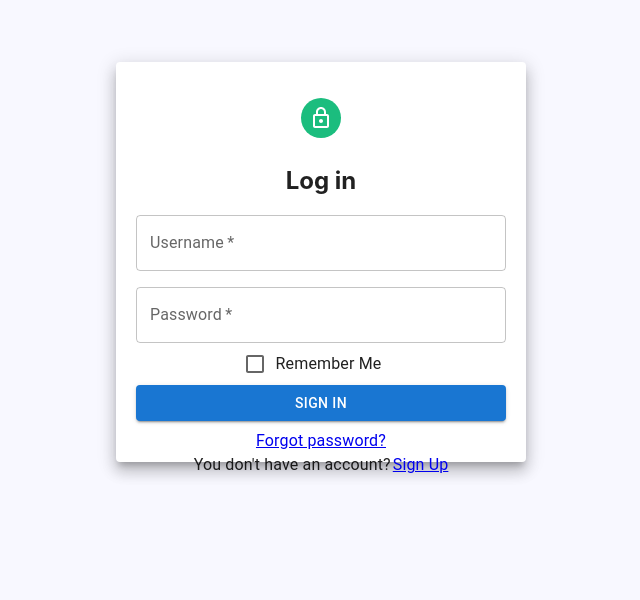
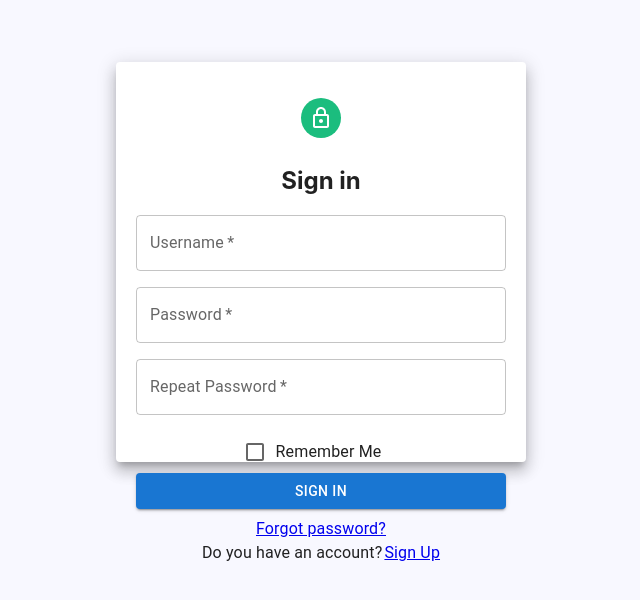
Before and after one commit to ricardomart26/Pong-game, a React (Create React App) app in the folder pong_frontend/: page / in a window 1280 px wide. Shown: the part 138-738 px from the top of the page, without its empty margins (319-959 px from the left). Built offline with nearby package versions, Linux system fonts and the light colour scheme.

Commit message:
Adjusted routes for login and signup, and added the repeat password frontend, still need to do the logic

```diff
--- a/pong_frontend/src/App.tsx
+++ b/pong_frontend/src/App.tsx
@@ -3,24 +3,22 @@ import { Routes, Route } from 'react-router-dom';
 import GameMenu from './scenes/menu';
 import Game from './scenes/game';
 import LoginPage from './scenes/login';
+import SignupPage from './scenes/signup';
 
 
 function App() {
   return (
     <div className="App">
       <Routes>
-        <Route path="/" element={<LoginPage/>}></Route>
+        <Route path="/" element={<SignupPage/>}></Route>
+        <Route path="/login" element={<LoginPage/>}></Route>
         <Route path="/menu" element={<GameMenu/>}></Route>
 
         {/* <Route path="/game" element={<Canvas/>}></Route> */}
         <Route path="/game">
           <Route path=":option" element={<Game/>}/>
-          <Route path="me" element={<Game/>}/>
         </Route>
-
       </Routes>
-      {/* <GameMenu/> */}
-      {/* <Canvas/> */}
     </div>
   );
 }
--- a/pong_frontend/src/scenes/login/index.tsx
+++ b/pong_frontend/src/scenes/login/index.tsx
@@ -6,7 +6,6 @@ import { Link } from "react-router-dom";
 import React, { useState } from "react";
 
 const LoginPage = () => {
-
 
     const [username, setUsername] = useState<string>('');
     const [password, setPassword] = useState<string>('');
@@ -44,11 +43,6 @@ const LoginPage = () => {
                         label="Remember Me"
                     />
                     <Button style={buttonStyle} type="submit" color="primary" fullWidth variant="contained"> Sign in </Button>
-                    <Typography>
-                        <Link to="#">
-                            Forgot password?
-                        </Link>
-                    </Typography>
                     <Typography> You don't have an account?
                         <Link to="#" style={{paddingLeft: 2}}>
                             Sign Up
--- a/pong_frontend/src/scenes/signup/index.tsx
+++ b/pong_frontend/src/scenes/signup/index.tsx
@@ -36,6 +36,7 @@ const SignupPage = () => {
                     <h2>Sign in</h2>
                     <TextField label="Username" onChange={(e: React.ChangeEvent<HTMLInputElement>) => setUsername(e.target.value)} required placeholder="Enter username..." fullWidth sx={{paddingBottom: 2}}></TextField>
                     <TextField label="Password" onChange={(e: React.ChangeEvent<HTMLInputElement>) => setPassword(e.target.value)} required placeholder="Enter password..." type="password" fullWidth sx={{paddingBottom: 2}}></TextField>
+                    <TextField label="Repeat Password" onChange={(e: React.ChangeEvent<HTMLInputElement>) => setPassword(e.target.value)} required placeholder="Enter password above..." type="password" fullWidth sx={{paddingBottom: 2}}></TextField>
                     <FormControlLabel
                         control={
                             <Checkbox name="checkBox" color="primary"/>
@@ -49,7 +50,7 @@ const SignupPage = () => {
                         </Link>
                     </Typography>
                     <Typography> Do you have an account?
-                        <Link to="#" style={{paddingLeft: 2}}>
+                        <Link to="/login" style={{paddingLeft: 2}}>
                             Sign Up
                         </Link>
                     </Typography>
```
Also changed, not shown: 1 other file (tests, documents, lock files or other folders).
